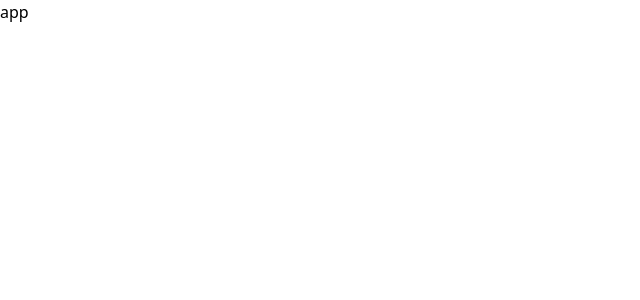
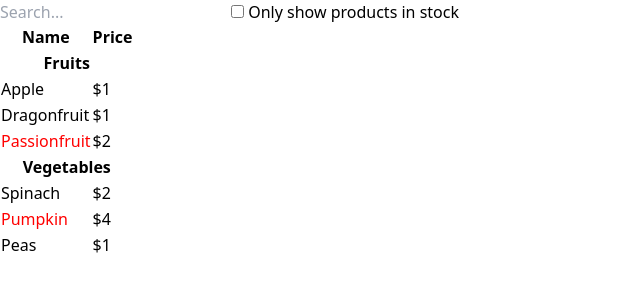
Before and after one commit to Rafiul29/react-and-next-js, a React (Vite) app: page / in a window 1280 px wide. Shown: the top 300 px of the page, without its empty margins (0-640 px from the left). Built offline with nearby package versions, Linux system fonts and the light colour scheme.

Commit message:
project added

```diff
--- a/src/App.jsx
+++ b/src/App.jsx
@@ -1,8 +1,18 @@
+import FilterableProductTable from "./components/FilterableProductTable";
+
 function App() {
+  const PRODUCTS = [
+    { category: "Fruits", price: "$1", stocked: true, name: "Apple" },
+    { category: "Fruits", price: "$1", stocked: true, name: "Dragonfruit" },
+    { category: "Fruits", price: "$2", stocked: false, name: "Passionfruit" },
+    { category: "Vegetables", price: "$2", stocked: true, name: "Spinach" },
+    { category: "Vegetables", price: "$4", stocked: false, name: "Pumpkin" },
+    { category: "Vegetables", price: "$1", stocked: true, name: "Peas" },
+  ];
   return (
-    <>
-     app
-    </>
+    <div className="container mx-auto mt-5">
+      <FilterableProductTable products={PRODUCTS}/>
+    </div>
   );
 }
 
--- /dev/null
+++ b/src/components/FilterableProductTable.jsx
@@ -0,0 +1,26 @@
+import React, { useState } from "react";
+import SearchBar from "./SearchBar";
+import ProductTable from "./ProductTable";
+
+const FilterableProductTable = ({ products }) => {
+  const [filterText, setFiltertext] = useState("");
+  const [inStockOnly, setInStockOnly] = useState(false);
+ console.log(filterText,inStockOnly)
+  return (
+    <div>
+      <SearchBar
+        filterText={filterText}
+        inStockOnly={inStockOnly}
+        onFilterTextChange={setFiltertext}
+        onInStockOnlyChange={setInStockOnly}
+      />
+      <ProductTable
+        products={products}
+        filterText={filterText}
+        inStockOnly={inStockOnly}
+      />
+    </div>
+  );
+};
+
+export default FilterableProductTable;
--- /dev/null
+++ b/src/components/ProductCategoryRow.jsx
@@ -0,0 +1,11 @@
+import React from "react";
+
+const ProductCategoryRow = ({ category }) => {
+  return (
+    <tr>
+      <th colSpan="2">{category}</th>
+    </tr>
+  );
+};
+
+export default ProductCategoryRow;
--- /dev/null
+++ b/src/components/ProductRow.jsx
@@ -0,0 +1,18 @@
+import React from 'react'
+
+const ProductRow = ({ product }) => {
+
+  const name = product.stocked ? product.name :
+    <span style={{ color: 'red' }}>
+      {product.name}
+    </span>;
+
+  return (
+    <tr>
+      <td>{name}</td>
+      <td>{product.price}</td>
+    </tr>
+  );
+}
+
+export default ProductRow
--- /dev/null
+++ b/src/components/ProductTable.jsx
@@ -0,0 +1,41 @@
+import React from "react";
+import ProductCategoryRow from "./ProductCategoryRow";
+import ProductRow from "./ProductRow";
+
+const ProductTable = ({ products, filterText, inStockOnly }) => {
+  const rows = [];
+  let lastCategory = null;
+
+  products.forEach((product) => {
+    if (product.name.toLowerCase().indexOf(filterText.toLowerCase()) === -1) {
+      return;
+    }
+    if (inStockOnly && !product.stocked) {
+      return;
+    }
+    if (product.category !== lastCategory) {
+      rows.push(
+        <ProductCategoryRow
+          category={product.category}
+          key={product.category}
+        />
+      );
+    }
+    rows.push(<ProductRow product={product} key={product.name} />);
+    lastCategory = product.category;
+  });
+
+  return (
+    <table>
+      <thead>
+        <tr>
+          <th>Name</th>
+          <th>Price</th>
+        </tr>
+      </thead>
+      <tbody>{rows}</tbody>
+    </table>
+  );
+};
+
+export default ProductTable;
--- /dev/null
+++ b/src/components/SearchBar.jsx
@@ -0,0 +1,25 @@
+import React from 'react'
+
+const SearchBar = ({filterText, onFilterTextChange,inStockOnly, onInStockOnlyChange}) => {
+  return (
+    <>
+      <form className='flex flex-col'>
+      <input
+        type="text"
+        className='border p-2 rounded-md'
+        value={filterText} placeholder="Search..."
+        onChange={(e) => onFilterTextChange(e.target.value)} />
+      <label>
+        <input
+          type="checkbox"
+          checked={inStockOnly}
+          onChange={(e) => onInStockOnlyChange(e.target.checked)} />
+        {' '}
+        Only show products in stock
+      </label>
+    </form>
+    </>
+  )
+}
+
+export default SearchBar
```
